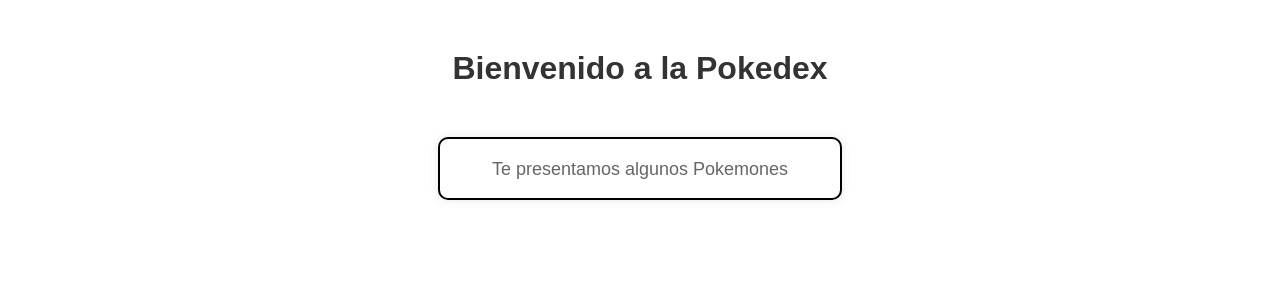
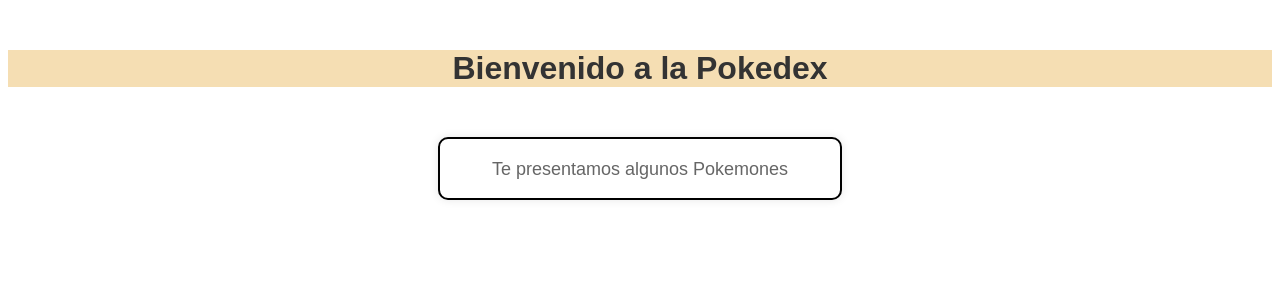
Before and after one commit to JeanpierreFFA/Trabajo-equipo, a PHP site: page /Pokedex.html in a window 1280 px wide. Shown: the top 300 px of the page. Run offline with PHP 8.4, Linux system fonts and the light colour scheme.

Commit message:
styles.css

```diff
--- a/styles.css
+++ b/styles.css
@@ -3,6 +3,7 @@
 color: #333;
 text-align: center;
 margin-top: 50px;
+background-color: wheat;
 }
 
 p {
```
